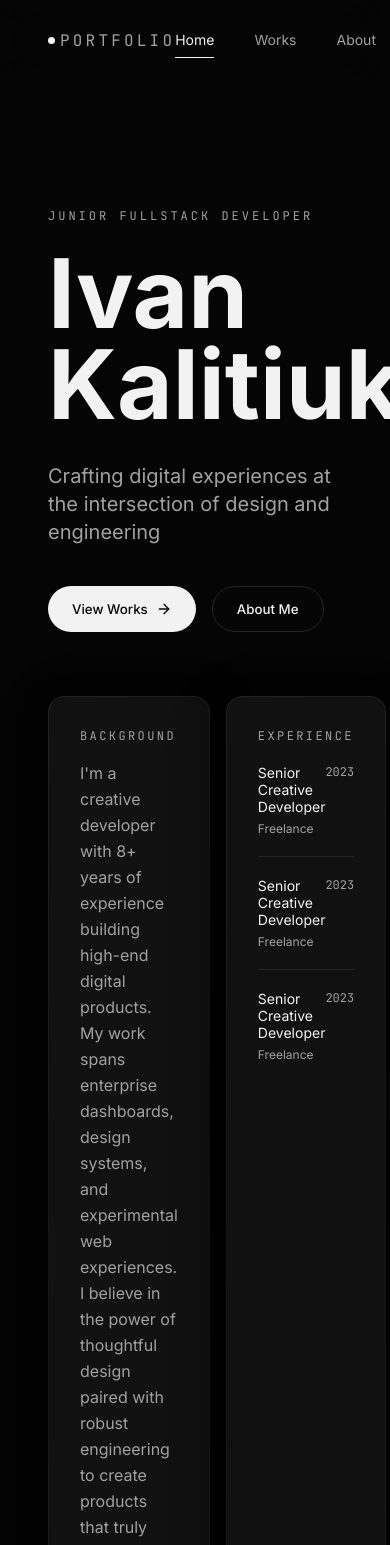
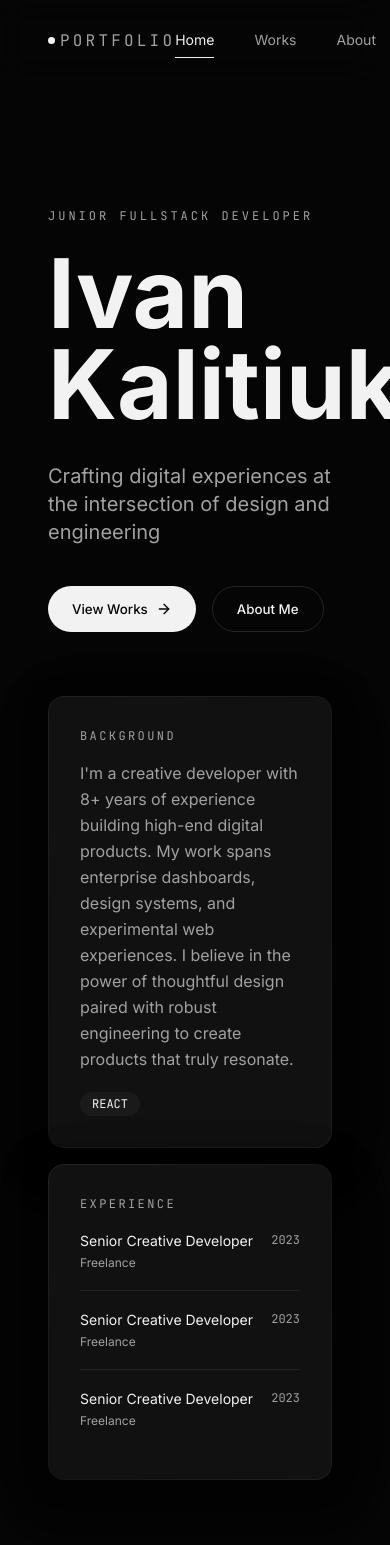
Before and after one commit to ivankalituk/business-card, a React (Vite) app: page / in a window 390 px wide. Shown: the top 1545 px of the page. Built offline with nearby package versions, Linux system fonts and the light colour scheme.

Commit message:
feat[mainPage]: adaptive 1

```diff
--- a/src/pages/mainPage/ui/mainInfoBlock.tsx
+++ b/src/pages/mainPage/ui/mainInfoBlock.tsx
@@ -44,7 +44,9 @@ const MainInfoBlock: FC = () => {
             <div
                 className="
                     flex
+                    flex-col
                     gap-[16px]
+                    md:flex-row
                 "
             >
                 <BorderedBlock className="flex-[3]">
--- a/src/pages/mainPage/ui/mainWorksBlock.tsx
+++ b/src/pages/mainPage/ui/mainWorksBlock.tsx
@@ -46,6 +46,8 @@ const MainWorksBlock: FC = () => {
             <div
                 className="
                     flex
+                    flex-col
+                    md:flex-row
                     gap-[16px]
                 "
             >
--- a/src/shared/globals.css
+++ b/src/shared/globals.css
@@ -13,6 +13,12 @@
     --font-inter: 'Inter', sans-serif;
     --font-mono: 'JetBrains Mono', monospace;
     --size-xl: 16px;
+
+    --breakpoint-sm: 350px;
+    --breakpoint-md: 900px;
+    --breakpoint-lg: 1420px;
+    --breakpoint-xl: 1420px;
+    --breakpoint-2xl: 1820px;
 }
 
 *{
```
